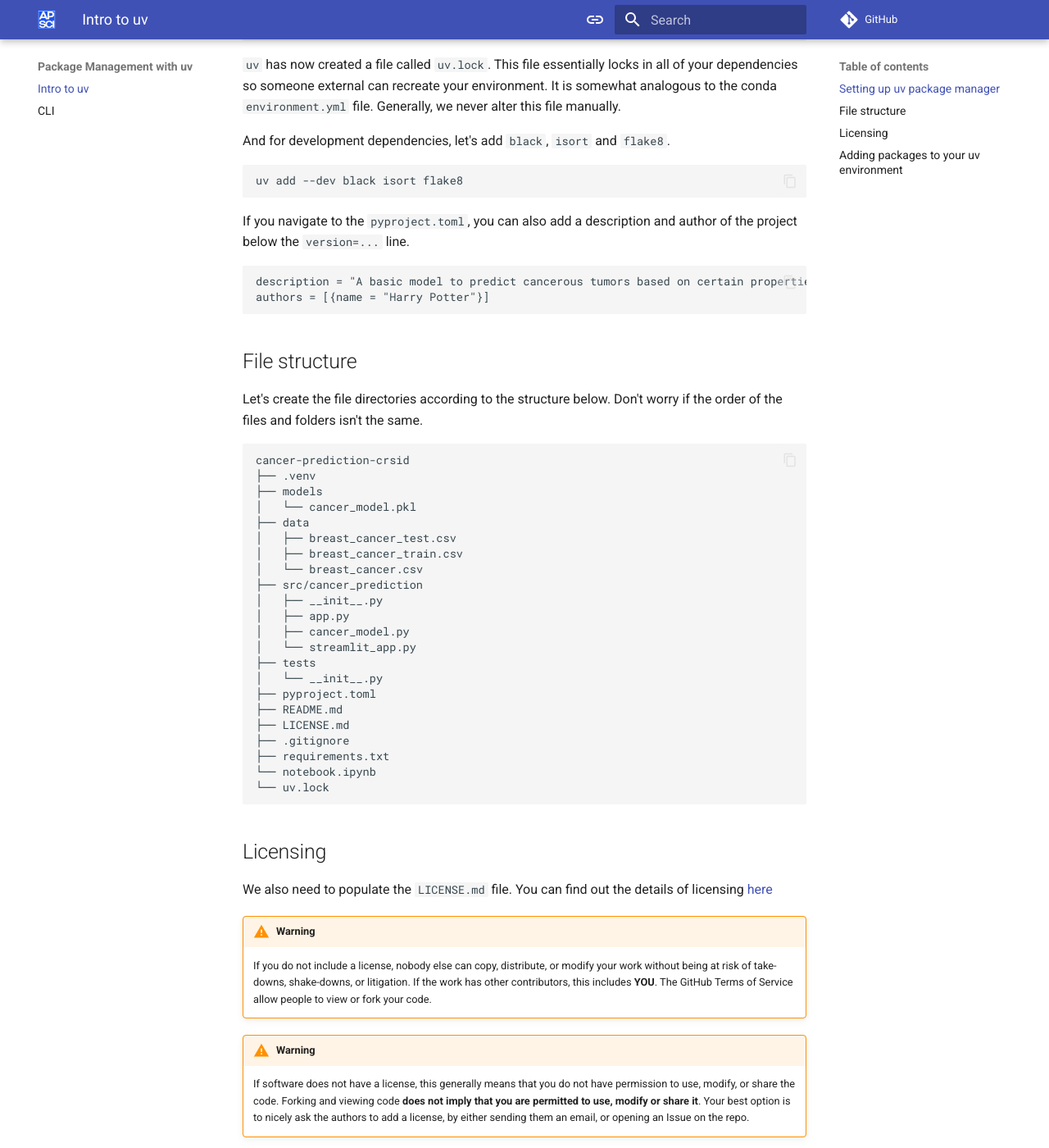
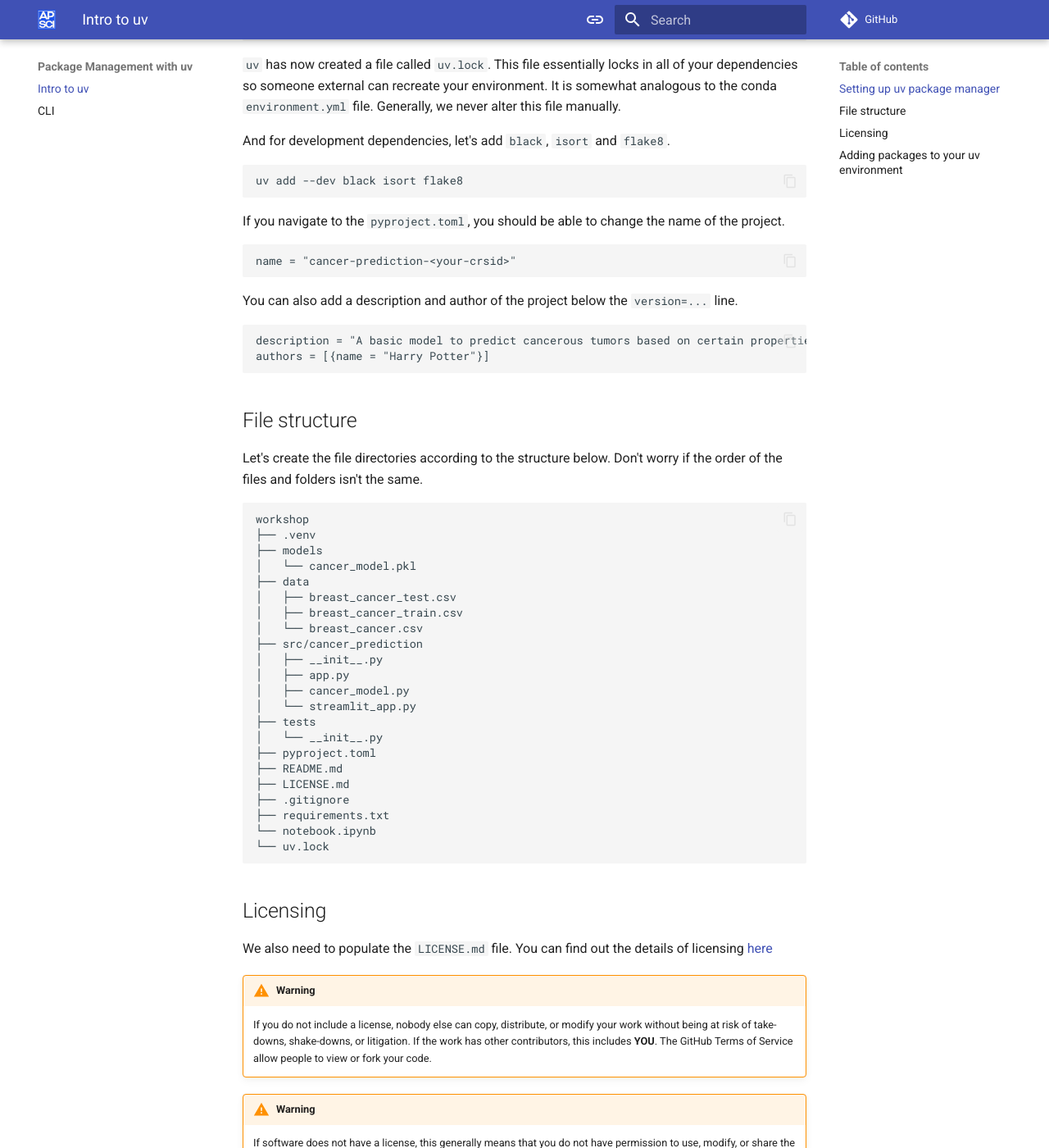
Before and after one commit to acceleratescience/packaging-publishing, an MkDocs documentation site: the page built from docs/UV/3_uv.md, in a window 1280 px wide and 1400 px high, scrolled down 830 px. Shown: the whole window at 82% size. Built offline with MkDocs 1.6.1 and Material for MkDocs 9.7.7, drawn with Linux system fonts in a browser that asks for light colours; comment, search, counter and statistics services are not loaded; some of the changed text lies outside the part shown.

Commit message:
fix: update uv instructions so name of .venv is correct

````diff
--- a/docs/UV/3_uv.md
+++ b/docs/UV/3_uv.md
@@ -27,7 +27,11 @@
 ```bash
 uv add --dev black isort flake8
 ```
-If you navigate to the `pyproject.toml`, you can also add a description and author of the project below the `version=...` line.
+If you navigate to the `pyproject.toml`, you should be able to change the name of the project.
+```
+name = "cancer-prediction-<your-crsid>"
+```
+You can also add a description and author of the project below the `version=...` line.
 ```
 description = "A basic model to predict cancerous tumors based on certain properties."
 authors = [{name = "Harry Potter"}]
@@ -35,7 +39,7 @@
 ## File structure <a id="poetry-files"></a>
 Let's create the file directories according to the structure below. Don't worry if the order of the files and folders isn't the same.
 ```
-cancer-prediction-crsid
+workshop
 ├── .venv
 ├── models
 │   └── cancer_model.pkl
@@ -88,16 +92,17 @@
 uv add streamlit
 ```
 
-Notice that now `streamlit` has appeared in `pyproject.toml`! `uv` has also created it's own environment in a folder called `.venv`. Right now, our shell is still pointing to our pip-managed virtual environment.
+Notice that now `streamlit` has appeared in `pyproject.toml`! Right now, our shell is still pointing to our pip-managed virtual environment.
 
-To fix this we just need to remove the old virtual environment and let uv manage `.venv`:
+To fix this we just need to remove the old virtual environment. We are also going to remove then re-build `.venv` (which uv created when we did `uv init`) and let uv manage it:
 ```bash
 rm -rf venv
+rm -rf .venv
+uv sync
 source .venv/bin/activate
-uv sync
 ```
 
-You should now see `(cancer-prediction-<your-crsid>)` at the start of the terminal. That means the shell is correclty pointing at our `uv`-managed virtual environment!
+You should now see `(cancer-prediction-<your-crsid>)` at the start of the terminal. That means the shell is correclty pointing at our updated `uv`-managed virtual environment!
 
 <br>
 ![Dark Souls Bonfire](../imgs/dark-souls-bonfire.gif "Commit your changes and rest, weary traveller"){ width="50" .center }
````
